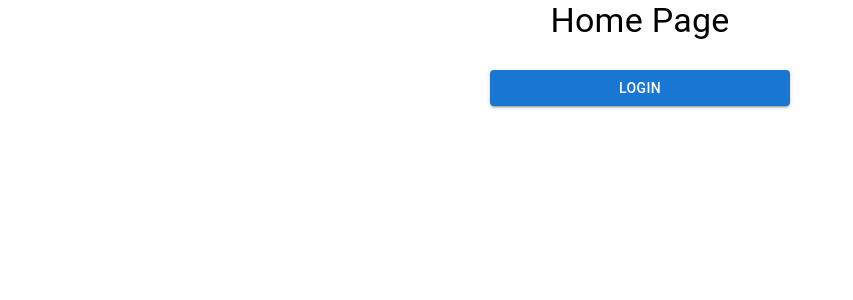
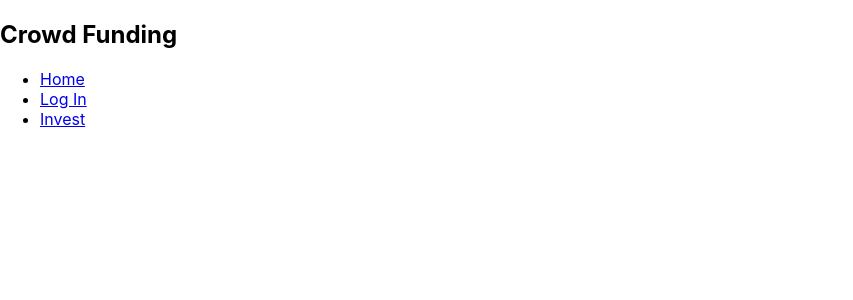
Before and after one commit to brian-ganzler/Crowd-Lending-App, a React (Create React App) app in the folder frontend/client/: page / in a window 1280 px wide. Shown: the top 300 px of the page, without its empty margins (0-853 px from the left). Built offline with nearby package versions, Linux system fonts and the light colour scheme; no server answers.

Commit message:
Created basic template for navigation bar and added to home page for reference.

```diff
--- /dev/null
+++ b/frontend/client/src/components/Navbar.js
@@ -0,0 +1,15 @@
+import { Link } from "react-router-dom";
+
+
+export default function Navbar() {
+    return (
+        <nav className="navbar">
+            <h1 className="logo">Crowd Funding</h1>
+            <ul className="nav-links">
+                <li><Link to="/">Home</Link></li>
+                <li><Link to="/login">Log In</Link></li>
+                <li><Link to="/create-investor">Invest</Link></li>
+            </ul>
+        </nav>
+    );
+}
--- a/frontend/client/src/pages/HomePage.js
+++ b/frontend/client/src/pages/HomePage.js
@@ -1,10 +1,10 @@
-import { HomeView } from "../components/HomeForm";
+import Navbar from "../components/Navbar";
 
 
 function HomePage() {
     return (
         <div>
-            < HomeView />
+            < Navbar />
         </div>
     );
 }
```
